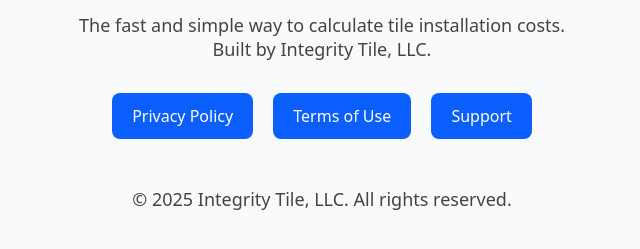
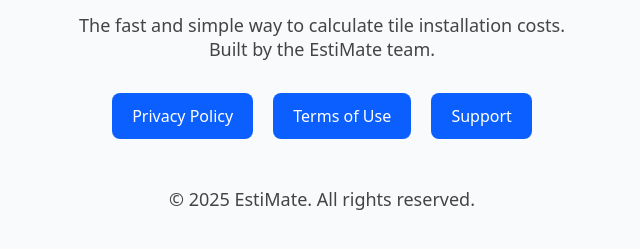
Before and after one commit to sjmilitello/estimateapp-api, a website: page public/index.html in a window 1280 px wide. Shown: the part 317-566 px from the top of the page, without its empty margins (318-958 px from the left). Drawn offline with Linux system fonts and the light colour scheme.

Commit message:
Update branding on home page to EstiMate

```diff
--- a/public/index.html
+++ b/public/index.html
@@ -4,7 +4,7 @@
   <meta charset="utf-8" />
   <meta name="viewport" content="width=device-width,initial-scale=1" />
   <title>EstiMate App</title>
-  <meta name="description" content="EstiMate is a tile installation estimating app by Integrity Tile." />
+  <meta name="description" content="EstiMate is a tile installation estimating app by the EstiMate team." />
   <link rel="icon" type="image/png" href="/favicon.png">
   <style>
     body { margin:0; font-family:system-ui,-apple-system,Segoe UI,Roboto,Helvetica,Arial,sans-serif;
@@ -23,7 +23,7 @@
   <div class="container">
     <h1>Welcome to EstiMate</h1>
     <p>The fast and simple way to calculate tile installation costs.<br>
-       Built by Integrity Tile, LLC.</p>
+       Built by the EstiMate team.</p>
 
     <nav>
       <a href="/privacy">Privacy Policy</a>
@@ -32,7 +32,7 @@
     </nav>
 
     <footer>
-      <p>© <span id="year"></span> Integrity Tile, LLC. All rights reserved.</p>
+      <p>© <span id="year"></span> EstiMate. All rights reserved.</p>
     </footer>
   </div>
   <script>document.getElementById('year').textContent = new Date().getFullYear();</script>
```
